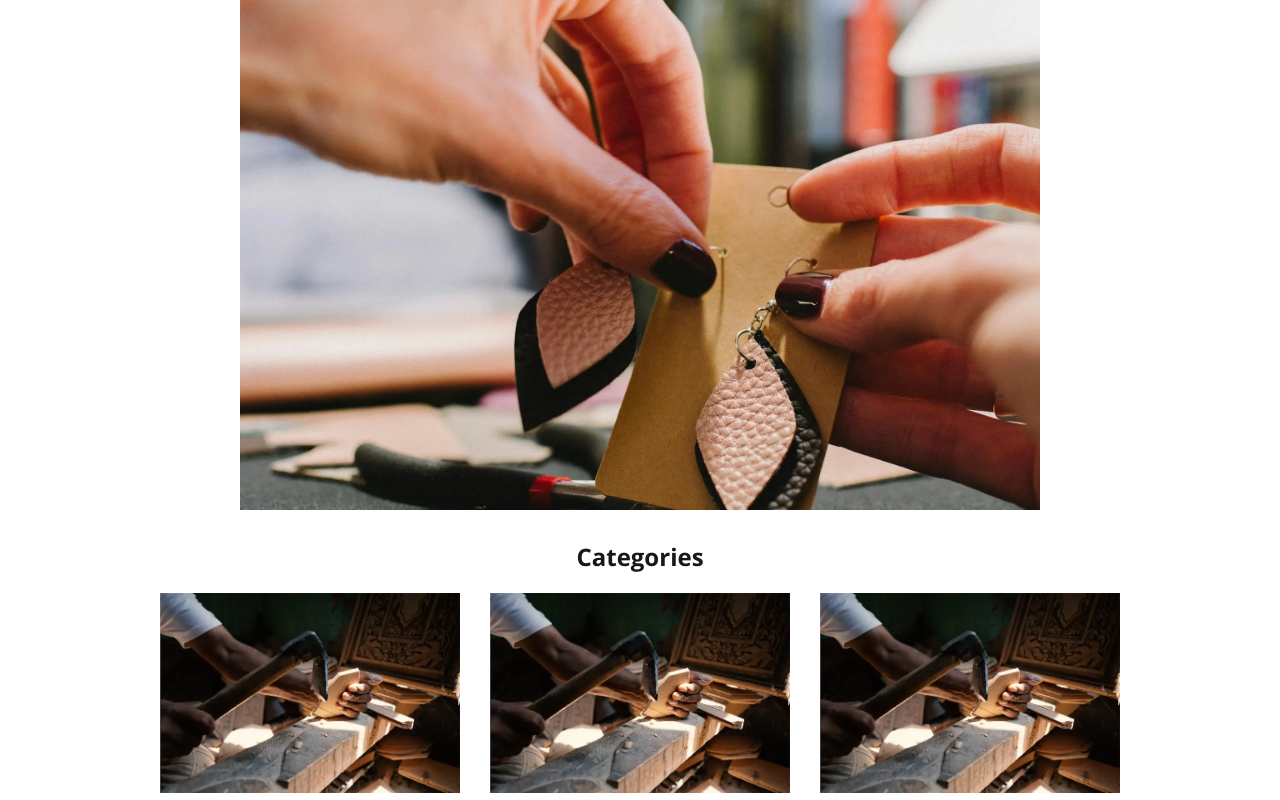
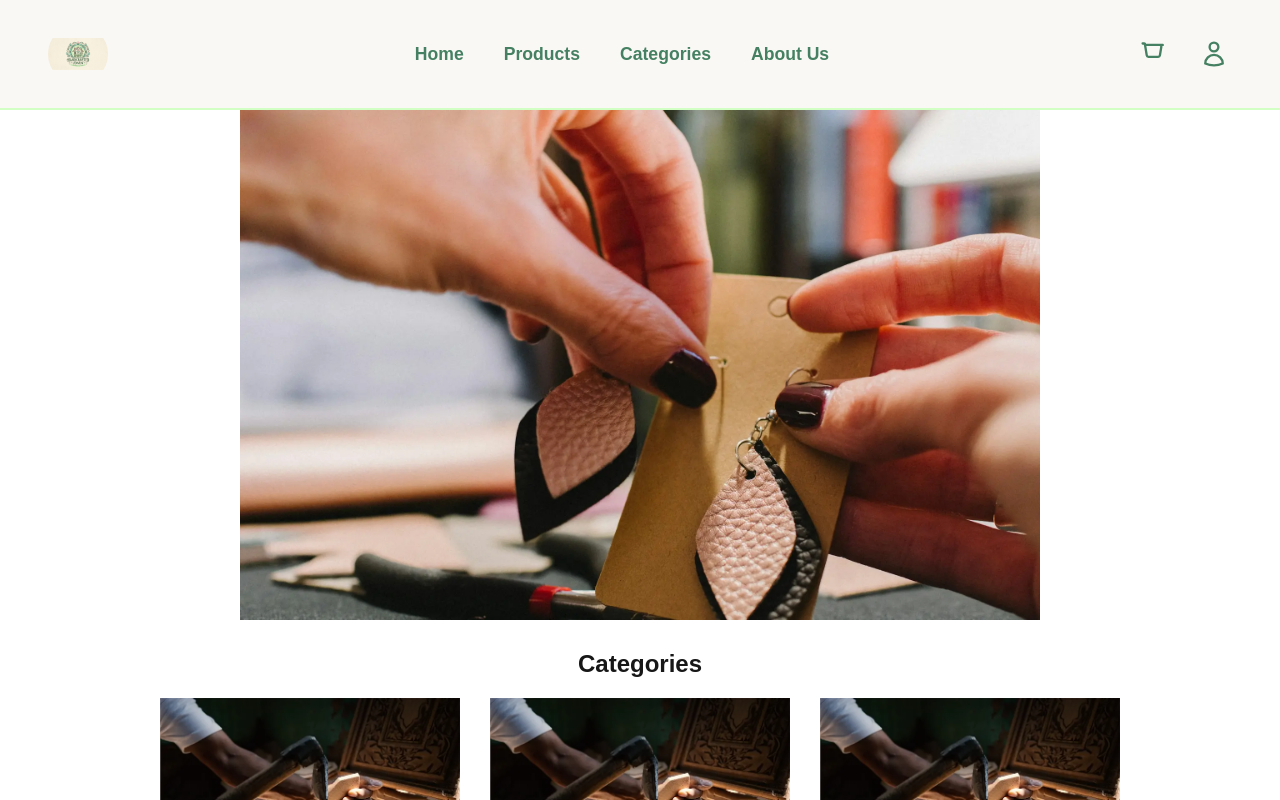
Before and after one commit to smondragondev/handcrafted-haven, a Next.js app: page / in a window 1280 px wide. Shown: the top 800 px of the page. Built offline with nearby package versions, Linux system fonts and the light colour scheme.

Commit message:
Revert "fixed mobile view layout"
This reverts commit 0f3bbb652bbb627a87521679355afecf31fe7f7a.

```diff
--- a/src/app/layout.module.css
+++ b/src/app/layout.module.css
@@ -5,8 +5,11 @@
     justify-content: space-between;
     align-items: center;
     padding: 1.5rem 3rem;
+    /* Preserving your vertical breathing room */
     background-color: #FAF8F5;
+    /* Soft background from the wireframe */
     border-bottom: 2px solid #D2FFC4;
+    /* Keeping your light green accent line */
     position: sticky;
     top: 0;
     z-index: 50;
@@ -20,11 +23,16 @@
 }
 
 .logoImage {
-    height: 50px;
-    /* Sized down slightly so it sits perfectly on mobile */
-    width: 50px;
+    height: 60px;
+    /* Scaled to sit perfectly in line with text and icons */
+    width: 60px;
     object-fit: contain;
     border-radius: 50%;
+    transition: transform 0.2s ease;
+}
+
+.logoImage:hover {
+    transform: scale(1.03);
 }
 
 /* --- CENTER SECTION: NAVIGATION LINKS --- */
@@ -35,13 +43,21 @@
     margin: 0;
     padding: 0;
     gap: 2.5rem;
+    /* Perfect, spacious gaps between middle links */
 }
 
 .navLinks a {
     color: #448061;
+    /* Keeping your team's beautiful dark green brand color */
     text-decoration: none;
     font-weight: 600;
     font-size: 1.1rem;
+    transition: color 0.2s ease;
+}
+
+.navLinks a:hover {
+    color: #1b4332;
+    /* Deepens cleanly on hover */
 }
 
 /* --- RIGHT SECTION: UTILITY ICONS --- */
@@ -60,139 +76,21 @@
     display: flex;
     align-items: center;
     justify-content: center;
+    transition: transform 0.2s ease, color 0.2s ease;
 }
 
-/* --- THE MOBILE RESPONSIVE MEDIA QUERY --- */
-@media (max-width: 768px) {
-
-    /* Tighten navbar padding so items don't get squished off screen */
-    .navbar {
-        padding: 1rem 1.5rem;
-    }
-
-    /* 🌟 FIX: Hide the text links entirely on mobile to make room for utility icons */
-    .navLinks {
-        display: none;
-    }
-
-    /* Keep your utilities neatly spaced out on the right */
-    .navUtilities {
-        gap: 1rem;
-    }
+.iconBtn:hover {
+    color: #1b4332;
+    transform: scale(1.05);
 }
 
-/* --- FOOTER --- */
+/* --- FOOTER STYLES --- */
 .footer {
     background-color: #448061;
+    /* Matches the dark green color palette */
     color: #ffffff;
     padding: 2rem 3rem;
     text-align: center;
     font-weight: 500;
     margin-top: auto;
 }
-
-/* Add this right at the bottom of your src/app/layout.module.css file */
-
-.hamburgerBtn {
-    display: none;
-    background: none;
-    border: none;
-    color: #448061;
-    cursor: pointer;
-    padding: 0.25rem;
-}
-
-/* src/app/layout.module.css */
-
-/* Keep all your top/desktop styles exactly the same.
-   Just replace the mobile media query at the bottom with this: */
-
-/* src/app/layout.module.css */
-
-/* Keep all your top/desktop styles exactly the same.
-   Just replace the entire @media block at the bottom with this: */
-
-/* src/app/layout.module.css */
-
-/* Keep all your desktop styles exactly the same.
-   Just swap out the bottom @media block with this completely fixed system: */
-
-@media (max-width: 768px) {
-    .navbar {
-        padding: 1rem 1.5rem;
-        position: relative;
-        /* 🌟 Acts as the true anchor for all absolute positions */
-        display: flex;
-        justify-content: center;
-        /* 🌟 Forces the logo to lock dead-center */
-        align-items: center;
-        min-height: 70px;
-    }
-
-    /* 🌟 Force the Hamburger Menu Button to the true absolute left corner */
-    .hamburgerBtn {
-        display: flex;
-        align-items: center;
-        position: absolute !important;
-        left: 1.5rem !important;
-        /* Anchors it cleanly to the left edge */
-        top: 50%;
-        transform: translateY(-50%);
-        z-index: 10;
-    }
-
-    /* 🌟 Center Logo Container */
-    .logoContainer {
-        display: flex;
-        justify-content: center;
-        align-items: center;
-        margin: 0 auto;
-    }
-
-    /* 🌟 UNLOCK THE PARENT: Allow items inside to break out relative to the navbar */
-    .navUtilities {
-        display: contents;
-    }
-
-    /* 🌟 Target the individual icon buttons to position the utilities group on the right */
-    .navUtilities .iconBtn {
-        position: absolute;
-        top: 50%;
-        transform: translateY(-50%);
-        z-index: 10;
-    }
-
-    /* Cart Icon (First button inside utilities) -> Corner Right */
-    .navUtilities button:nth-of-type(1) {
-        right: 4rem;
-        /* Safe horizontal gap from the user icon */
-    }
-
-    /* User/Profile Icon (Second button inside utilities) -> Far Corner Right */
-    .navUtilities button:nth-of-type(2) {
-        right: 1.5rem;
-        /* Anchors it cleanly to the far right edge */
-    }
-
-    /* Hide the text links on mobile */
-    .navLinks {
-        display: none;
-    }
-
-    /* Dropdown panel when the mobile hamburger is clicked active */
-    .navLinks.mobileVisible {
-        display: flex;
-        flex-direction: column;
-        position: absolute;
-        top: 100%;
-        left: 0;
-        width: 100%;
-        background-color: #FAF8F5;
-        border-bottom: 2px solid #D2FFC4;
-        padding: 1.5rem 0;
-        gap: 1.5rem;
-        text-align: center;
-        box-shadow: 0 4px 6px -1px rgba(0, 0, 0, 0.05);
-        z-index: 99;
-    }
-}
--- a/src/app/layout.tsx
+++ b/src/app/layout.tsx
@@ -1,21 +1,66 @@
-import type { Metadata } from "next";
-import "./globals.css";
-import { openSans } from "./ui/fonts";
-
-
-export const metadata: Metadata = {
-  title: "Handcrafted haven app",
-  description: "",
-};
+// src/app/layout.tsx
+import './globals.css';
+import styles from './layout.module.css'; //  Importing your CSS module
 
 export default function RootLayout({
   children,
-}: Readonly<{
+}: {
   children: React.ReactNode;
-}>) {
+}) {
   return (
     <html lang="en">
-      <body className={`${openSans.className}`} >{children}</body>
+      <body style={{ display: 'flex', flexDirection: 'column', minHeight: '100vh', margin: 0 }}>
+
+        {/* 🌟 THE NAVIGATION BAR */}
+        <nav className={styles.navbar}>
+
+          {/* Left: Brand Crest & Title */}
+          <div className={styles.logoContainer}>
+            <img
+              src="/handcrafted.jpg" // Using your exact asset path from the file tree!
+              alt="Handcrafted Haven Logo"
+              className={styles.logoImage}
+            />
+          </div>
+
+          {/* Middle: Centered Navigation Links */}
+          <ul className={styles.navLinks}>
+            <li><a href="/">Home</a></li>
+            <li><a href="/products">Products</a></li>
+            <li><a href="/categories">Categories</a></li>
+            <li><a href="/about">About Us</a></li>
+          </ul>
+
+          {/* Right: Shopping Cart & Profile Icons */}
+          <div className={styles.navUtilities}>
+            {/* Shopping Cart Logo */}
+            <button className={styles.iconBtn} aria-label="View Shopping Cart">
+              <svg xmlns="http://www.w3.org/2000/svg" fill="none" viewBox="0 0 24 24" strokeWidth={2} stroke="currentColor" style={{ width: '28px', height: '28px' }}>
+                <path strokeLinecap="round" strokeLinejoin="round" d="M2.25 3h1.385c.178 0 .355.07.488.194l.421 2.527m0 0l1.242 7.452a1.5 1.5 0 001.483 1.254h8.307a1.5 1.5 0 001.483-1.254l1.207-7.243a1.5 1.5 0 00-1.483-1.749H5.568m0 0H19.5" />
+              </svg>
+            </button>
+
+            {/* Profile / Login Logo */}
+            <button className={styles.iconBtn} aria-label="User Account">
+              <svg xmlns="http://www.w3.org/2000/svg" fill="none" viewBox="0 0 24 24" strokeWidth={2} stroke="currentColor" style={{ width: '28px', height: '28px' }}>
+                <path strokeLinecap="round" strokeLinejoin="round" d="M15.75 6a3.75 3.75 0 11-7.5 0 3.75 3.75 0 017.5 0zM4.501 20.118a7.5 7.5 0 0114.998 0A17.933 17.933 0 0112 21.75c-2.676 0-5.216-.584-7.499-1.632z" />
+              </svg>
+            </button>
+          </div>
+
+        </nav>
+
+        {/* 🌟 APP CORE CONTENT */}
+        <main style={{ flex: 1 }}>
+          {children}
+        </main>
+
+        {/* 🌟 THE FOOTER */}
+        <footer className={styles.footer}>
+          <p>© {new Date().getFullYear()} Handcrafted Haven. Remote-Developers🇨🇦🇺🇸🇨🇱🇦🇷.</p>
+        </footer>
+
+      </body>
     </html>
   );
 }
```
